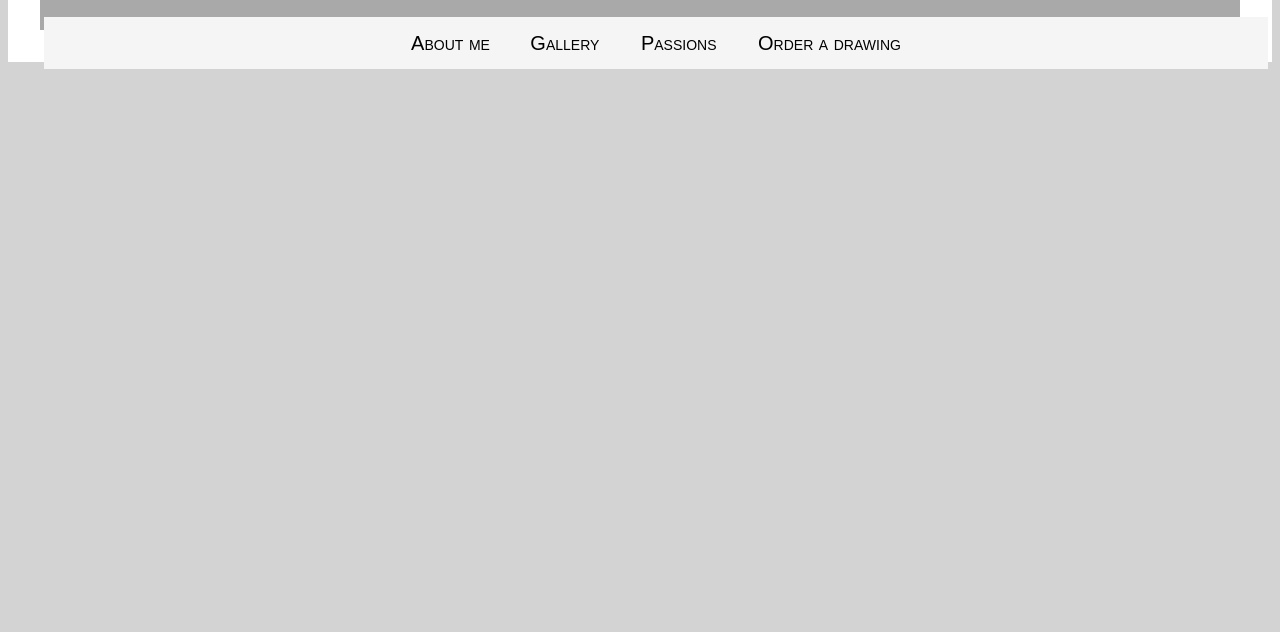
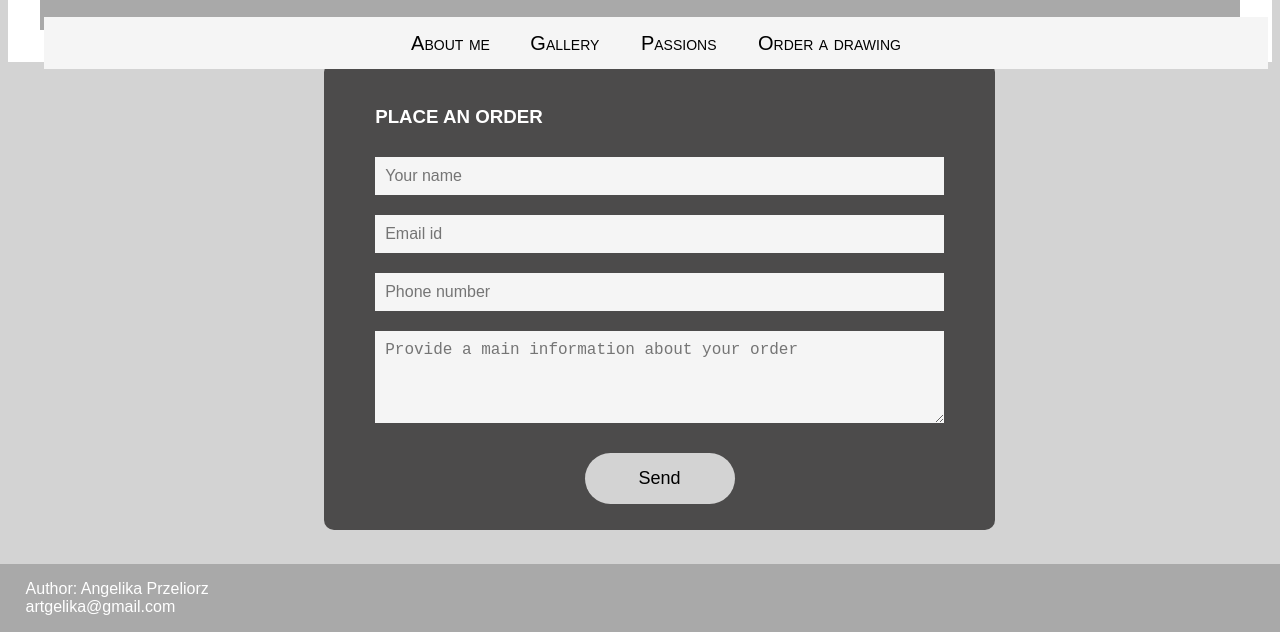
Before and after one commit to Artgelika/AngelikaPrzeliorzProject, a plain HTML site: page order/html/order.html in a window 1280 px wide. Shown: the part 168-800 px from the top of the page. Drawn offline with Linux system fonts and the light colour scheme.

Commit message:
Add form to place an order

```diff
--- a/order/css/order.css
+++ b/order/css/order.css
@@ -0,0 +1,41 @@
+form {
+    background-color: rgb(76, 75, 75);
+    display: flex;
+    flex-direction: column;
+    padding: 2vw 4vw;
+    width: 90%;
+    max-width: 600px;
+    border-radius: 10px;
+}
+
+form h3 {
+    color: white;
+    font-weight: 800;
+    margin-bottom: 20;
+}
+
+.contact {
+    width: 50%;
+    margin: 0 auto;
+}
+
+form input, form textarea{
+    border: 0;
+    margin: 10px 0;
+    padding: 10px;
+    outline: none;
+    background: #f5f5f5;
+    font-size: 16px;
+}
+
+form button {
+    padding: 15px;
+    background: lightgrey;
+    font-size: 18px;
+    border: 0;
+    outline: none;
+    cursor: pointer;
+    width: 150px;
+    margin: 20px auto 0;
+    border-radius: 30px;
+}
--- a/order/html/order.html
+++ b/order/html/order.html
@@ -7,6 +7,7 @@
     <title> ARTgelika </title>
     <link rel="stylesheet" href="../../main/css/main.css">
     <link rel="stylesheet" href="../../general.css">
+    <link rel="stylesheet" href="../css/order.css">
 </head>
 
 <body>
@@ -34,6 +35,23 @@
         </header>
     </div>
 
+    <div class="contact">
+        <form onsubmit="sendEmail(); reset(); return false;">
+            <h3>PLACE AN ORDER</h3>
+            <input type="text" id="name" placeholder="Your name" required>
+            <input type="email" id="email" placeholder="Email id" required>
+            <input type="text" id="phone" placeholder="Phone number" required>
+            <textarea id="message" rows="4" placeholder="Provide a main information about your order"></textarea>
+            <button type="submit">Send</button>
+        </form>
+    </div>
+
+    <div class="footer">
+        <p>Author: Angelika Przeliorz<br>
+            <a href="mailto:artgelika@gmail.com">artgelika@gmail.com</a>
+        </p>
+    </div>
+
 </body>
 
 </html>
```
